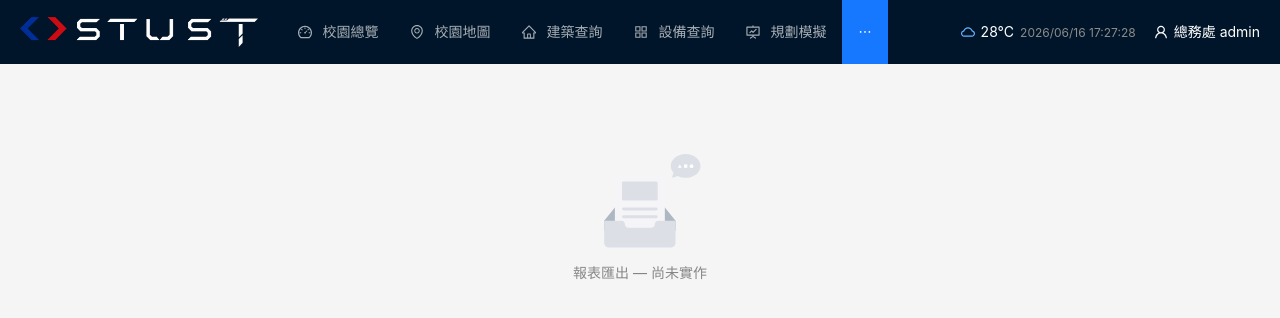
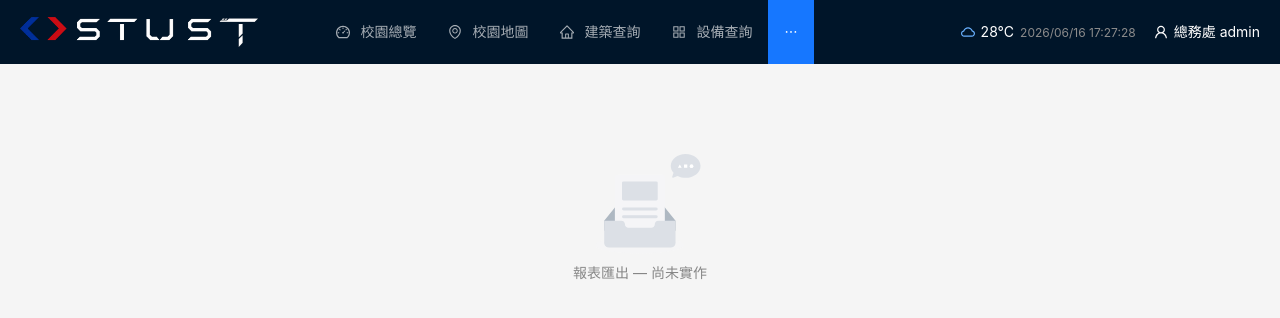
Before and after one commit to vincent1594/Smart-Campus-Energy-Digital-Twin-Platform, a React (Vite) app in the folder webui/: page /report in a window 1280 px wide. Shown: the top 318 px of the page. Built offline with nearby package versions, Linux system fonts and the light colour scheme.

Commit message:
advise mark

```diff
--- a/webui/src/components/AppLayout.tsx
+++ b/webui/src/components/AppLayout.tsx
@@ -50,7 +50,7 @@ export default function AppLayout({ children }: { children: ReactNode }) {
 
   return (
     <Layout style={{ height: "100vh" }}>
-      <Header style={{ background: "#001529", paddingInline: 20, display: "flex", alignItems: "center", gap: 24 }}>
+      <Header style={{ background: "#001529", paddingInline: 20, display: "flex", alignItems: "center", gap: 62 }}>
         <img src="/stust-logo.png" alt="STUST" style={{ height: 30, display: "block" }} />
         <Menu theme="dark" mode="horizontal" selectedKeys={[topSelected]} onClick={({ key }) => navigate(key)}
           items={topNav.map((i) => ({ key: i.key, icon: topIcon[i.key], label: i.label }))}
```
